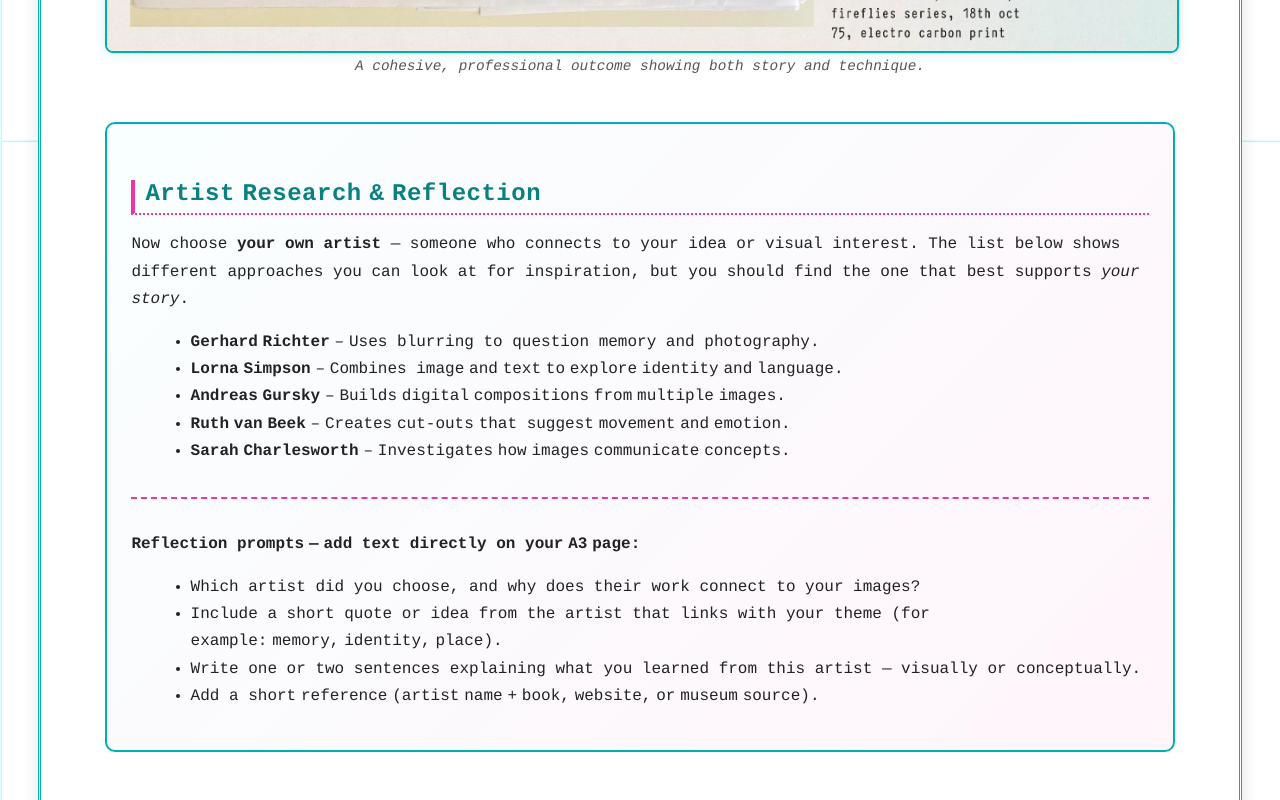
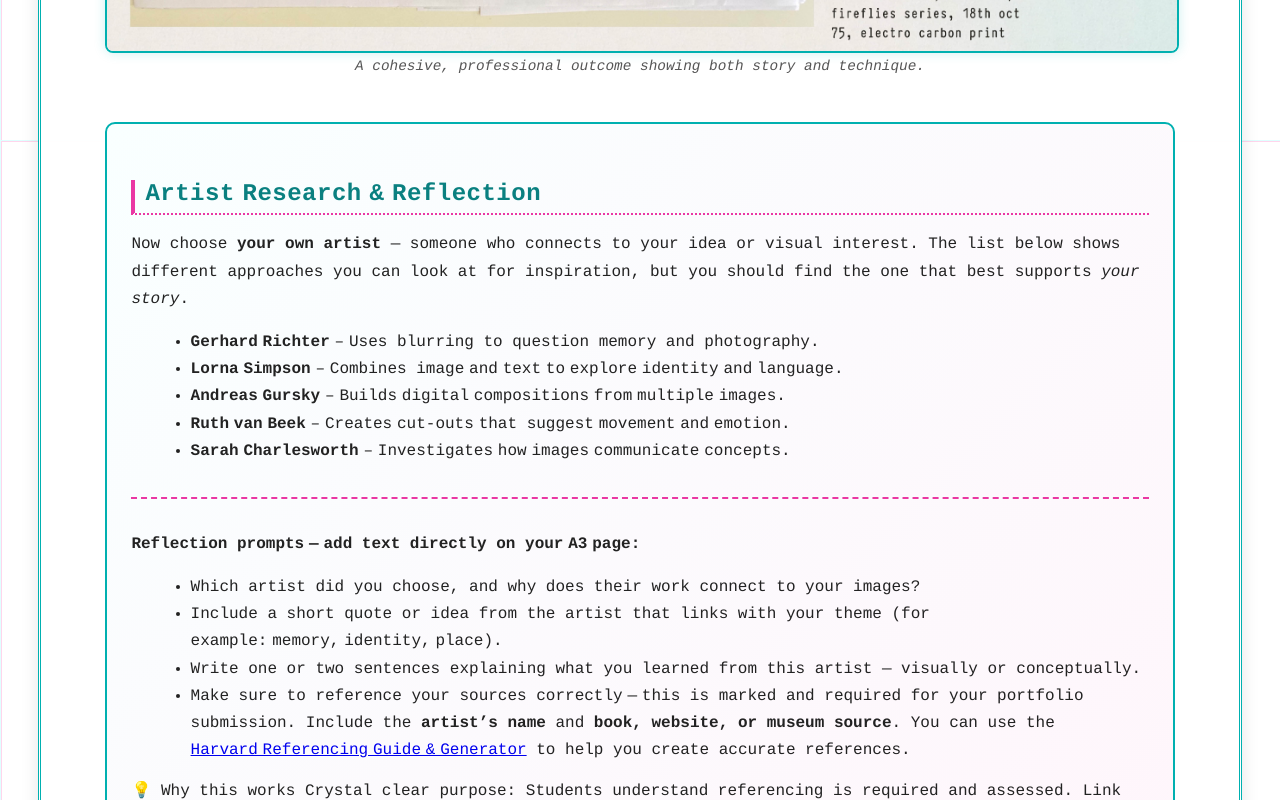
Before and after one commit to hsstokes/Photoshop-Exercise-Content-Aware-Fill-Artist-Reflection, a plain HTML site: page index.html in a window 1280 px wide. Shown: the part 6260-7060 px from the top of the page. Drawn offline with Linux system fonts and the light colour scheme.

Commit message:
Update index.html

```diff
--- a/index.html
+++ b/index.html
@@ -268,7 +268,54 @@
       <li>Which artist did you choose, and why does their work connect to your images?</li>
       <li>Include a short quote or idea from the artist that links with your theme (for example: memory, identity, place).</li>
       <li>Write one or two sentences explaining what you learned from this artist — visually or conceptually.</li>
-      <li>Add a short reference (artist name + book, website, or museum source).</li>
+      <li>Make sure to reference your sources correctly — this is marked and required for your portfolio submission. Include the <strong>artist’s name</strong> and <strong>book, website, or museum source</strong>. You can use the <a href="https://hsstokes.github.io/Harvard-Referencing-Guide/" target="_blank">Harvard Referencing Guide & Generator</a> to help you create accurate references.</li>
+  </ul>
+</div>
+💡 Why this works
+Crystal clear purpose: Students understand referencing is required and assessed.
+Link labelled clearly: The phrase “Harvard Referencing Guide & Generator” tells them exactly what the link does.
+Accessible language: Plain yet academically appropriate (fits multilingual classrooms).
+Opens in a new tab so students don’t lose their place in the exercise.
+Would you like me to also add a short “Referencing reminder” note at the bottom of the page (footer-style) that links to the same Harvard generator for constant visibility?
+
+2:21 PM
+Share
+
+Compare
+
+
+@GPT-5
+Compare
+
+
+@Gemini-2.5-Pro
+Compare
+
+
+@Claude-Opus-4.1
+Speak
+
+
+@ElevenLabs-v2.5-Turbo
+
+Yes, please add the "Referencing reminder" to the bottom of the page.
+
+Could you show me the code for the "Referencing reminder" note?
+
+How would you format the "Referencing reminder" note for best visibility?
+
+
+
+
+
+html 20
+Publish
+
+Share
+
+Expand
+Hide canvas
+
     </ul>
   </div>
 </div>
```
